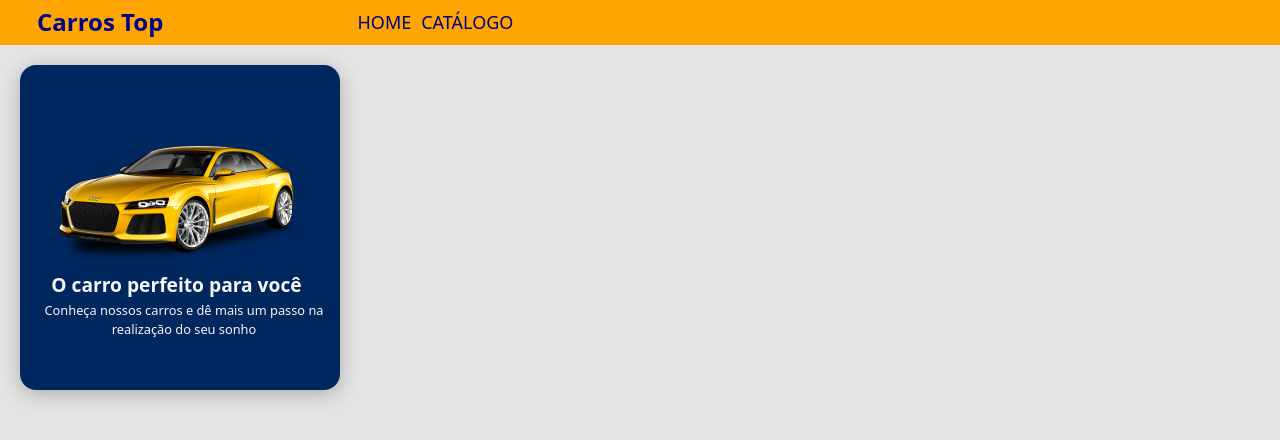
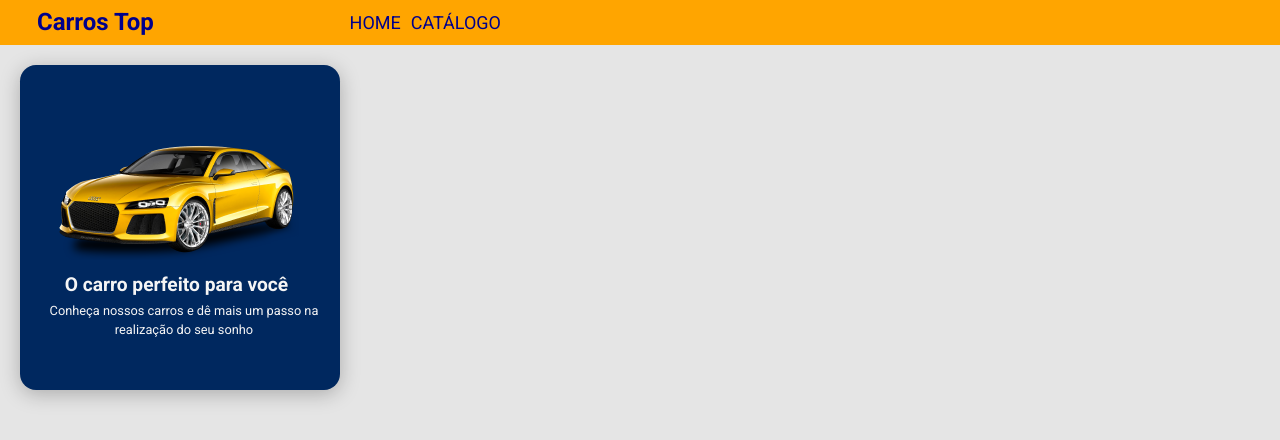
Before and after one commit to MarceloMachadoxD/carrostop, a React (Create React App) app: page / in a window 1280 px wide. Shown: the top 440 px of the page. Built offline with nearby package versions, Linux system fonts and the light colour scheme.

Commit message:
Adjust font

```diff
--- a/src/App.css
+++ b/src/App.css
@@ -1,4 +1,8 @@
 @import url('https://fonts.googleapis.com/css2?family=Open+Sans:wght@400;700&family=Roboto:wght@400;700&display=swap');
+
+*{
+    font-family: 'Roboto', sans-serif;
+}
 
 a, a:hover {
     text-decoration: none;
```
